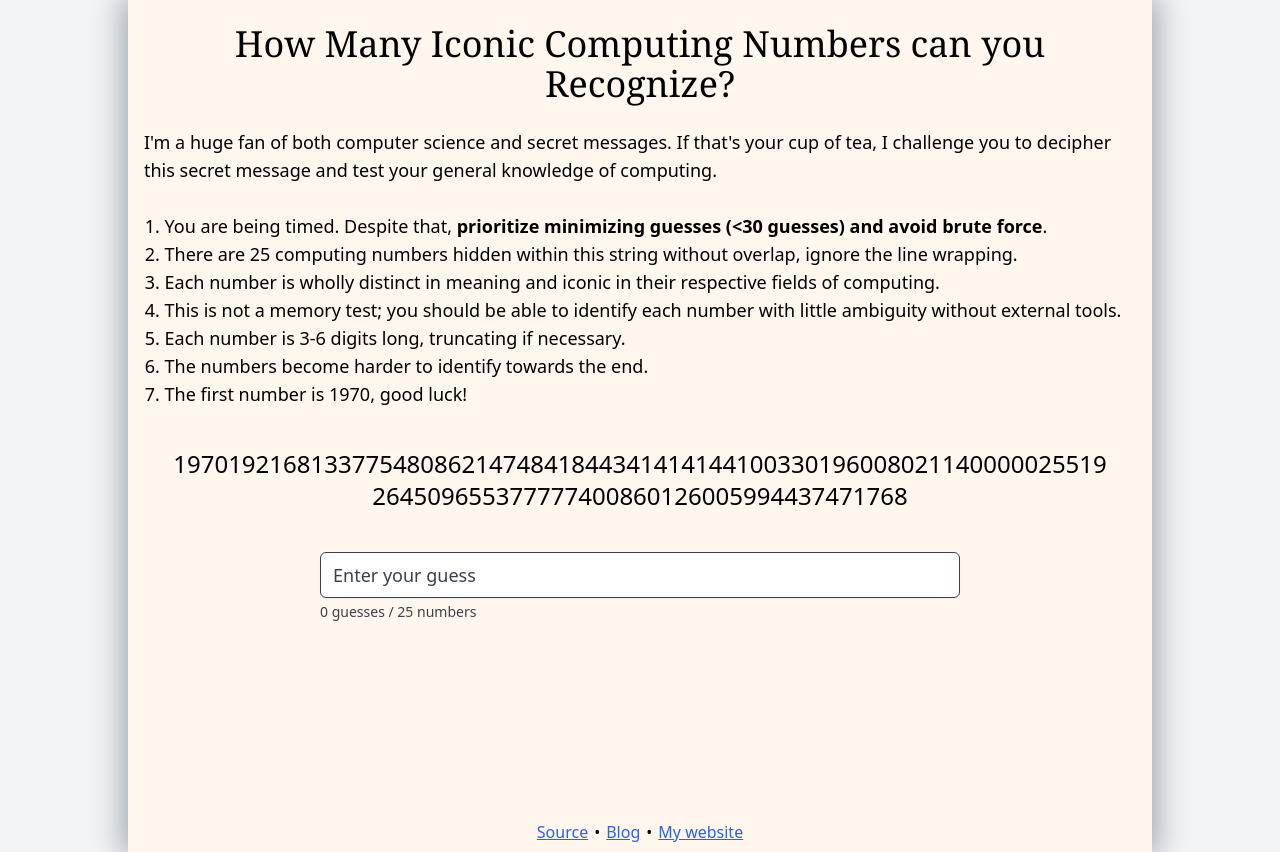
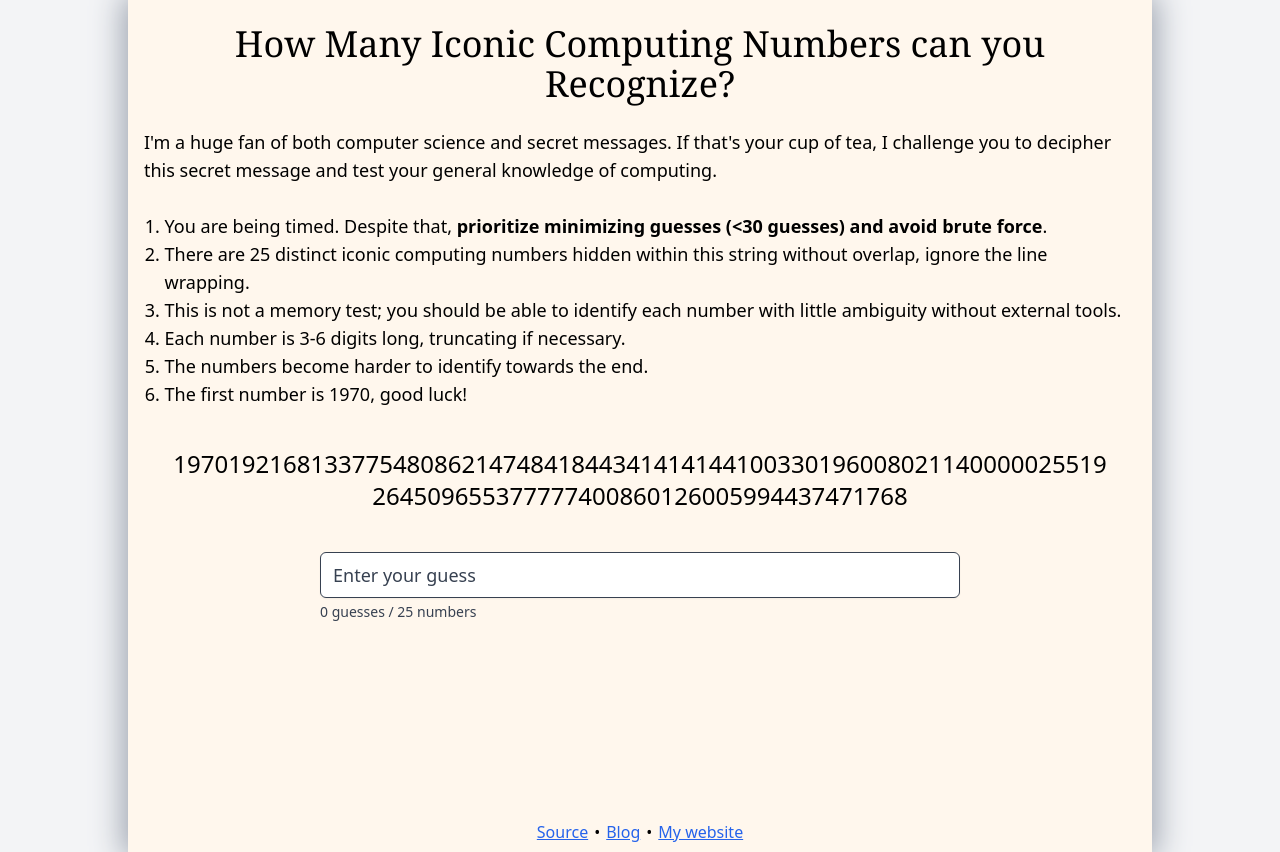
Before and after one commit to ArhanChaudhary/iconic-computing-numbers, a SvelteKit app: page / in a window 1280 px wide. Built offline with nearby package versions, Linux system fonts and the light colour scheme; a web font is replaced by a local one.

Commit message:
adjust wording

```diff
--- a/src/routes/+page.svelte
+++ b/src/routes/+page.svelte
@@ -169,11 +169,8 @@
 			You are being timed. Despite that, <b>prioritize minimizing guesses (&lt;30 guesses) and avoid brute force</b>.
 		</li>
 		<li>
-			There are {numbersCount} computing numbers hidden within this string without overlap, ignore the
+			There are {numbersCount} distinct iconic computing numbers hidden within this string without overlap, ignore the
 			line wrapping.
-		</li>
-		<li>
-			Each number is wholly distinct in meaning and iconic in their respective fields of computing.
 		</li>
 		<li>
 			This is not a memory test; you should be able to identify each number with little ambiguity
```
